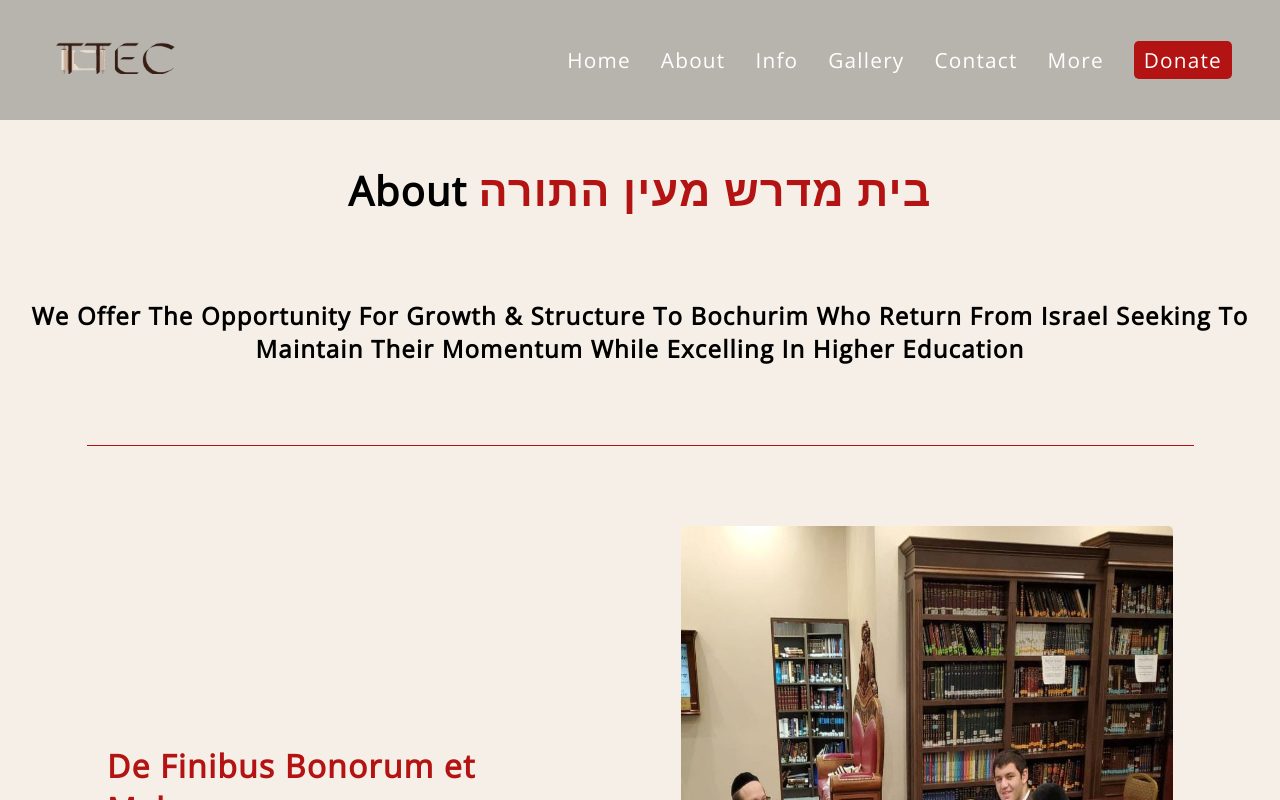
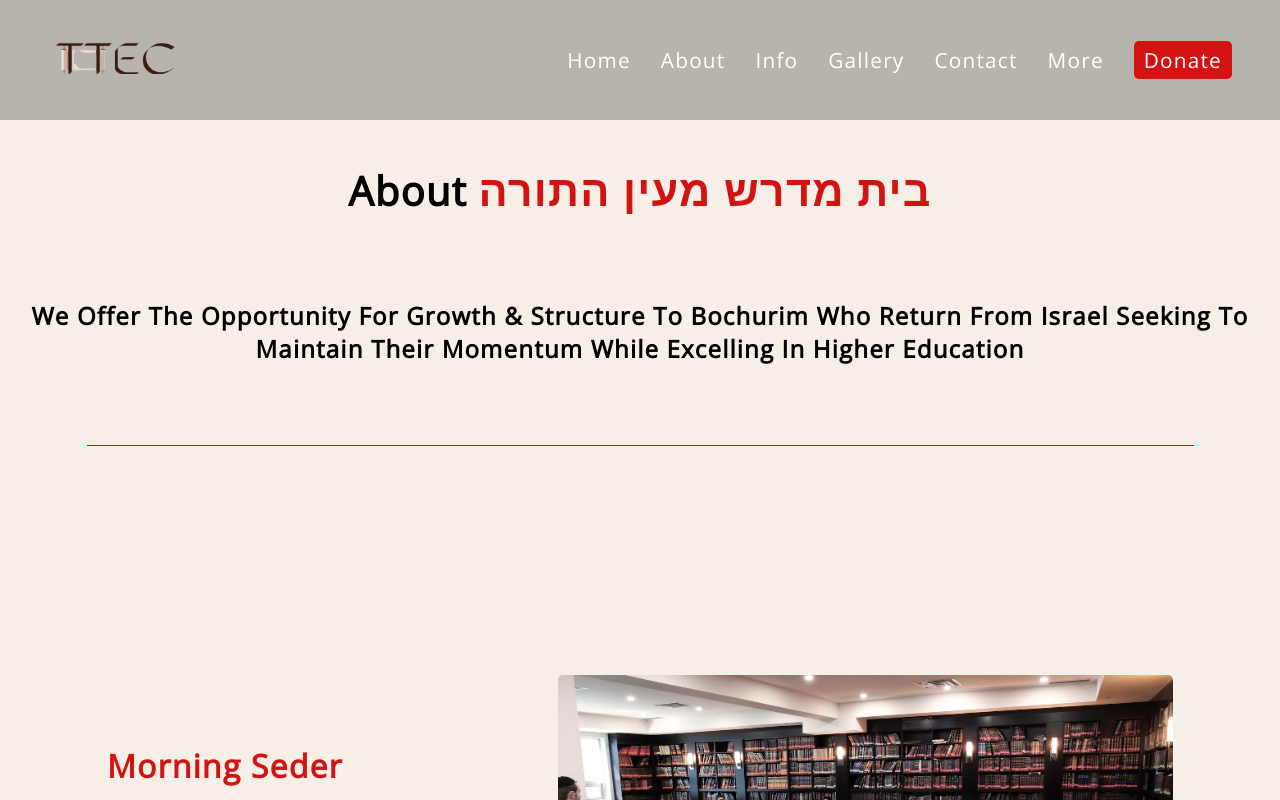
Before and after one commit to Moshe-jpg/ttec, a React (Create React App) app in the folder ttec/: page / in a window 1280 px wide. Both pictures are taken after a click on the item "About". Shown: the top 800 px of the page. Built offline with nearby package versions, Linux system fonts and the light colour scheme.

Commit message:
added proper goals and pics to about page

```diff
--- a/ttec/src/App.css
+++ b/ttec/src/App.css
@@ -18,7 +18,7 @@
   --white: #ffffff;
   --off-white: #f5efe7;
   --grey: #bfccb5;
-  --red: #b31312;
+  --red: #D21312;
   --light-transparent: rgba(255, 255, 255, 0.25);
   --dark-transparent: rgba(0, 0, 0, 0.25);
 }
@@ -160,6 +160,7 @@ li {
   border-radius: 15px;
   position: relative;
   bottom: 40px;
+  box-shadow: 1px 1px 5px var(--black);
 }
 
 #home .home-container {
@@ -515,7 +516,6 @@ li {
 
 #about .about-container .text-container,
 #about .about-container .img-container {
-  width: 40%;
   height: 80vh;
 }
 
@@ -525,6 +525,7 @@ li {
   justify-content: center;
   flex-direction: column;
   text-align: left;
+  width: 30%;
 }
 
 #about .about-container .text-container h3 {
@@ -545,10 +546,10 @@ li {
   display: flex;
   align-items: center;
   justify-content: center;
+  width: 50%;
 }
 
 #about .about-container .img-container img {
   width: 100%;
-  height: 100%;
   border-radius: 5px;
 }
--- a/ttec/src/components/About/index.js
+++ b/ttec/src/components/About/index.js
@@ -1,5 +1,9 @@
 import React from "react";
-import nightSeder2 from "../../assets/night-seder-2.jpg";
+import morningSeder from "../../assets/speech.jpg";
+import guysPic from "../../assets/guys-pic.jpg";
+import nightSeder2 from "../../assets/seder-pic-2.jpg";
+import rabbiOchs from "../../assets/rabbi-ochs.jpg";
+import skiingPic from "../../assets/skiing.jpg"
 
 const About = () => {
   //  Goals, Rebbeim bios, History, Media mentions
@@ -7,47 +11,47 @@ const About = () => {
   const AboutArray = [
     {
       direction: "row",
-      headerText: "De Finibus Bonorum et Malorum",
-      text: "De Finibus Bonorum et Malorum De Finibus Bonorum et Malorum De Finibus Bonorum et Malorum De Finibus Bonorum et Malorum De Finibus Bonorum et Malorum De Finibus Bonorum et Malorum",
-      imgSrc: nightSeder2,
+      headerText: "Morning Seder",
+      text: "Located in Viewmount Shul, we begin with 8:30 Shachris, followed by breakfast & a 30 minute shiur on Shaarei Teshuva. Afterwards, we split up into Chavrusas & learn Gemara until Shiur is given by Rabbi Rudner from 12pm until 12:30pm.",
+      imgSrc: morningSeder,
       altTag: "De Finibus Bonorum et Malorum",
     },
     {
       direction: "row-reverse",
-      headerText: "De Finibus Bonorum et Malorum",
-      text: "De Finibus Bonorum et Malorum De Finibus Bonorum et Malorum De Finibus Bonorum et Malorum De Finibus Bonorum et Malorum De Finibus Bonorum et Malorum De Finibus Bonorum et Malorum",
-      imgSrc: nightSeder2,
+      headerText: "Accredited Studies",
+      text: "Participants earn up to 60 credits from TRI for their Beis Medrash learning & Bichinos. In the afternoon Mr. Yaakov Smith oversees university studies while the students work on their online courses from SUNY (Empire State University). Some degree options include Accounting, Business, Law, Medicine, & Liberal Arts. ",
+      imgSrc: guysPic,
       altTag: "De Finibus Bonorum et Malorum",
     },
     {
       direction: "row",
-      headerText: "De Finibus Bonorum et Malorum",
-      text: "De Finibus Bonorum et Malorum De Finibus Bonorum et Malorum De Finibus Bonorum et Malorum De Finibus Bonorum et Malorum De Finibus Bonorum et Malorum De Finibus Bonorum et Malorum",
+      headerText: "Night Seder",
+      text: "TTEC offers flexibility for Bochurim from all parts of the city. There are 3 night seder locations, they're located in Viewmount Shul, Agudah North (Bathurst & Wilson), & in Thornhill at Kollel Ohr Yosef. Night Seder usually consists of Gemara & Parsha, & is run by some of the city's finest Rebbeim.",
       imgSrc: nightSeder2,
       altTag: "De Finibus Bonorum et Malorum",
     },
 
     {
       direction: "row-reverse",
-      headerText: "De Finibus Bonorum et Malorum",
-      text: "De Finibus Bonorum et Malorum De Finibus Bonorum et Malorum De Finibus Bonorum et Malorum De Finibus Bonorum et Malorum De Finibus Bonorum et Malorum De Finibus Bonorum et Malorum",
-      imgSrc: nightSeder2,
+      headerText: "Guest Speakers",
+      text: "בית מדרש מעין התורה is host to some of the best speakers & Rabbanim. We've had the pleasure of being addressed by Rav Shlomo Miller, Rav Mordechai Ochs, Rav Moshe Mordechai Lowe, Rav Dovid Pam, Rabbi Dr. Akiva Tatz, Rav Eliezer Breitowitz, & Rav Yoir Adler, to name a few.",
+      imgSrc: rabbiOchs,
       altTag: "De Finibus Bonorum et Malorum",
     },
     {
       direction: "row",
-      headerText: "De Finibus Bonorum et Malorum",
-      text: "De Finibus Bonorum et Malorum De Finibus Bonorum et Malorum De Finibus Bonorum et Malorum De Finibus Bonorum et Malorum De Finibus Bonorum et Malorum De Finibus Bonorum et Malorum",
-      imgSrc: nightSeder2,
+      headerText: "Shabbatons & Trips",
+      text: "At different points during the year, בית מדרש מעין התורה arranges elevating trips, Mesibas, & Shabbatons. This includes Shabbos at the cottage, skiing trips, Chanukah & Purim Mesibas, & much more. Such events provide the bochurim with opportunities to bond with each other & with the rabbeim.",
+      imgSrc: skiingPic,
       altTag: "De Finibus Bonorum et Malorum",
     },
-    {
-      direction: "row-reverse",
-      headerText: "De Finibus Bonorum et Malorum",
-      text: "De Finibus Bonorum et Malorum De Finibus Bonorum et Malorum De Finibus Bonorum et Malorum De Finibus Bonorum et Malorum De Finibus Bonorum et Malorum De Finibus Bonorum et Malorum",
-      imgSrc: nightSeder2,
-      altTag: "De Finibus Bonorum et Malorum",
-    },
+    // {
+    //   direction: "row-reverse",
+    //   headerText: "De Finibus Bonorum et Malorum",
+    //   text: "De Finibus Bonorum et Malorum De Finibus Bonorum et Malorum De Finibus Bonorum et Malorum De Finibus Bonorum et Malorum De Finibus Bonorum et Malorum De Finibus Bonorum et Malorum",
+    //   imgSrc: nightSeder2,
+    //   altTag: "De Finibus Bonorum et Malorum",
+    // },
   ];
 
   return (
```
